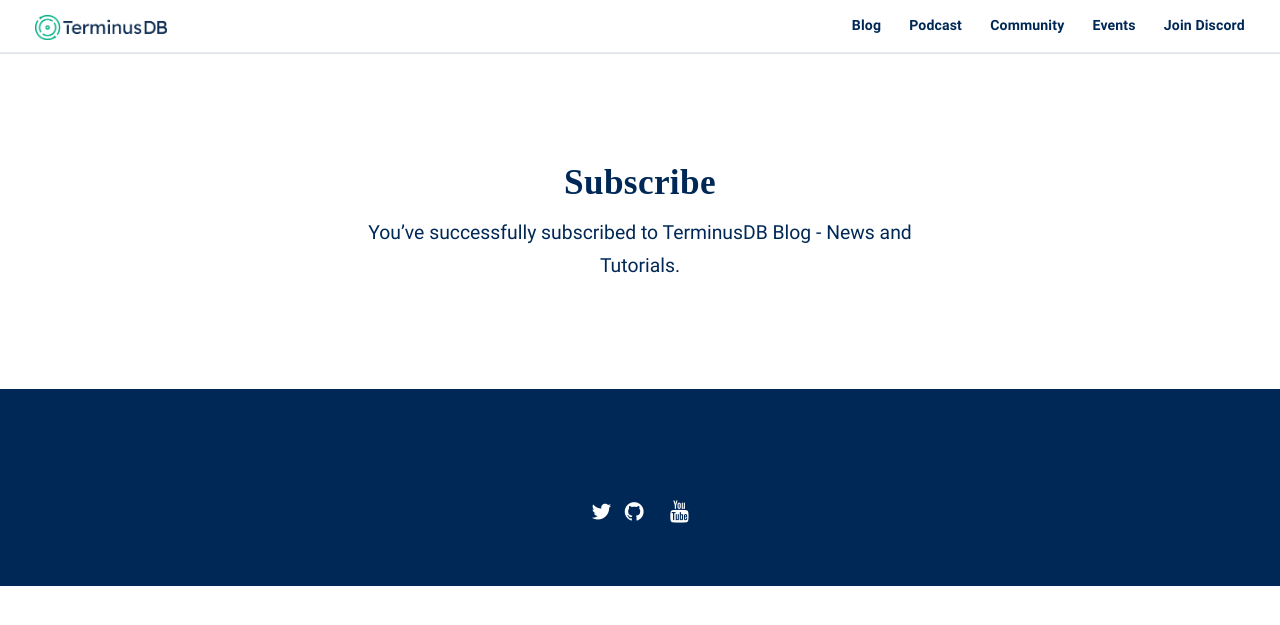
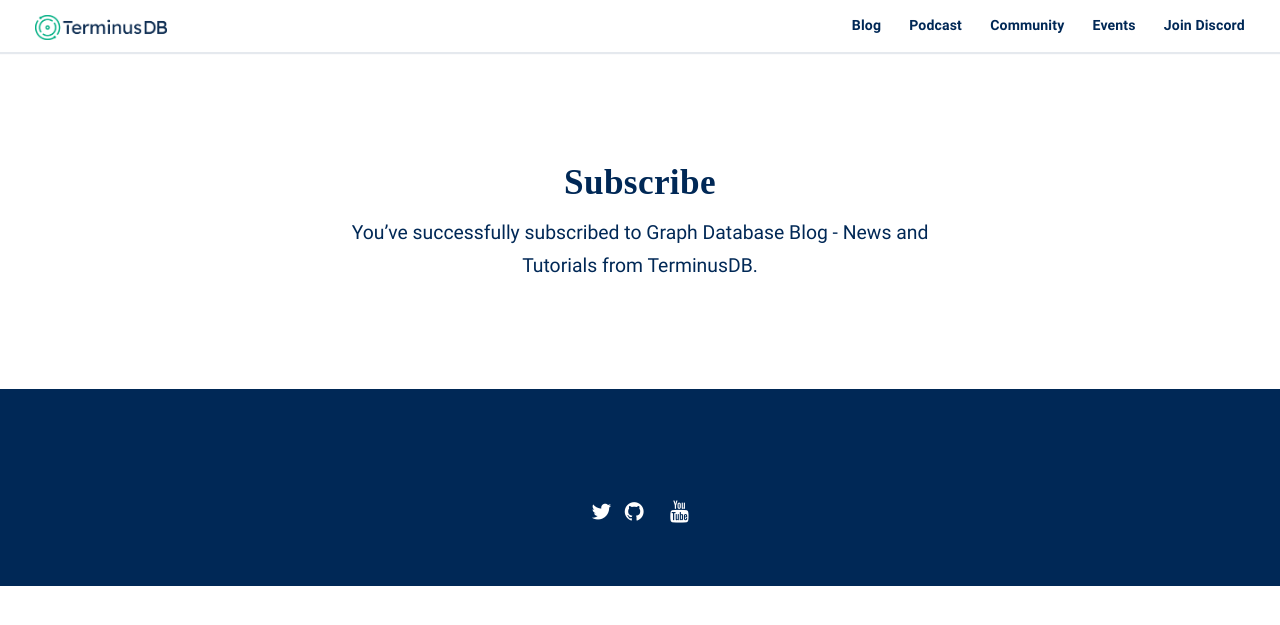
Before and after one commit to terminusdb/terminusdb-blog, a Jekyll site: the page built from subscribe.html, in a window 1280 px wide. Shown: the top 625 px of the page. Built offline with Jekyll 4.4.1, drawn with Linux system fonts in a browser that asks for light colours; some web fonts are replaced; comment, search, counter and statistics services are not loaded.

Commit message:
Update _config.yml

```diff
--- a/_config.yml
+++ b/_config.yml
@@ -4,9 +4,9 @@
 permalink: /:year/:month/:day/:title/
 
 name: TerminusDB
-title: TerminusDB Blog - News and Tutorials
+title: Graph Database Blog - News and Tutorials from TerminusDB
 description: >
-  News and tutorials of TerminusDB.
+ Graph Database Management news, tutorials and updates from TerminusDB
 url: https://terminusdb.com
 twitter_username: TerminusDB
 default_img: /assets/images/cowduck_sitting_logo.jpg
```
